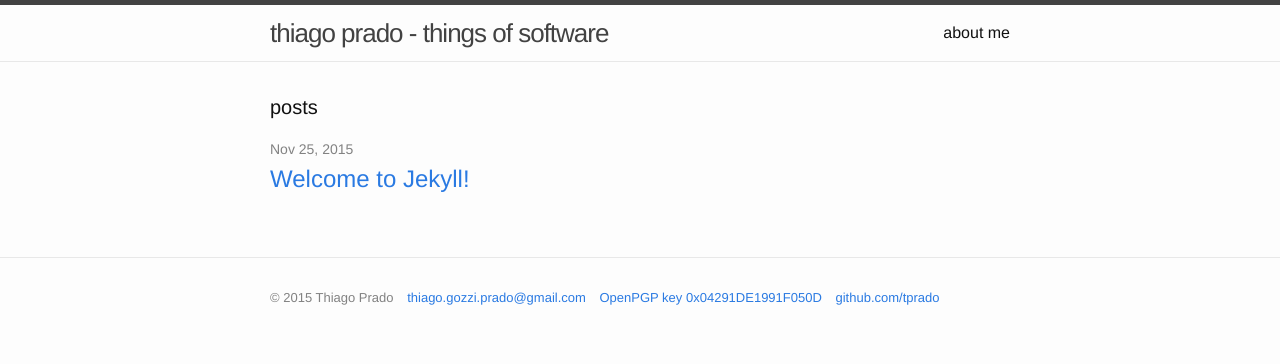
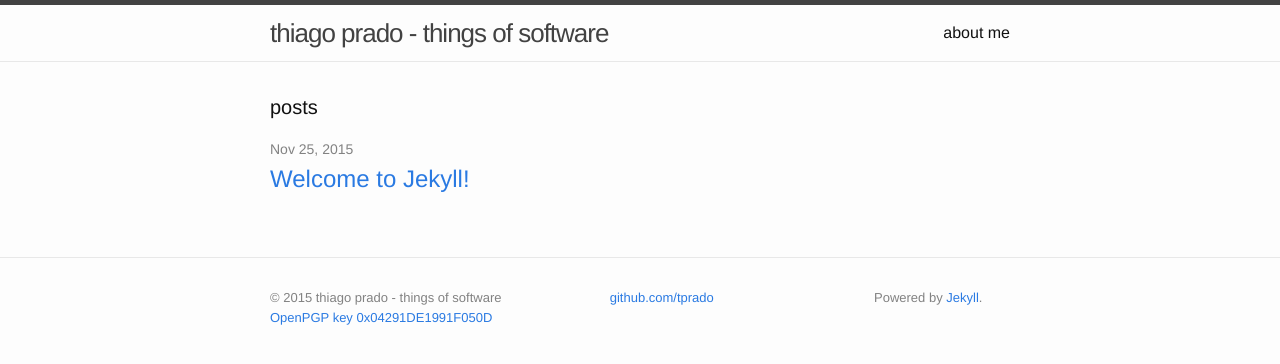
Before and after one commit to tprado/tprado.github.io, a Jekyll site: the page built from index.html, in a window 1280 px wide. Shown: the top 364 px of the page. Built offline with Jekyll 4.4.1, drawn with Linux system fonts in a browser that asks for light colours.

Commit message:
Fix footer (since it was not responsive)

```diff
--- a/_includes/footer.html
+++ b/_includes/footer.html
@@ -1,31 +1,32 @@
 <footer class="site-footer">
+  <div class="wrapper">
+    <div class="footer-col-wrapper">
 
-  <div class="wrapper">
-
-    <div class="footer-col-wrapper">
-      <div class="footer-col">
-        <ul class="contact-list single-row">
-          <li>&copy; 2015 Thiago Prado</li>
-
-          <li><a href="mailto:{{ site.email }}">{{ site.email }}</a></li>
-
+      <div class="footer-col footer-col-1">
+        <ul class="contact-list">
+          <li>&copy; 2015 {{ site.title }}</li>
           <li>
           <a href="https://sks-keyservers.net/pks/lookup?op=vindex&search={{ site.gpg_key_id }}&fingerprint=on" target="#">
             <span class="username">OpenPGP key {{ site.gpg_key_id }}</span>
           </a>
           </li>
+        </ul>
+      </div>
 
+      <div class="footer-col footer-col-2">
+        <ul class="social-media-list">
           <li>
           <a href="https://github.com/{{ site.github_username }}" target="_blank">
             <span class="username">github.com/{{ site.github_username }}</span>
           </a>
           </li>
-
         </ul>
       </div>
 
+      <div class="footer-col footer-col-3">
+        <p class="description">Powered by <a href="http://jekyllrb.com/" target="_blank">Jekyll</a>.</p>
+      </div>
+
     </div>
-
   </div>
-
 </footer>
--- a/_sass/_layout.scss
+++ b/_sass/_layout.scss
@@ -128,18 +128,18 @@ ul.single-row {
 }
 
 .footer-col-1 {
+  width: -webkit-calc(45% - (#{$spacing-unit} / 2));
+  width:         calc(45% - (#{$spacing-unit} / 2));
+}
+
+.footer-col-2 {
   width: -webkit-calc(35% - (#{$spacing-unit} / 2));
   width:         calc(35% - (#{$spacing-unit} / 2));
 }
 
-.footer-col-2 {
+.footer-col-3 {
   width: -webkit-calc(20% - (#{$spacing-unit} / 2));
   width:         calc(20% - (#{$spacing-unit} / 2));
-}
-
-.footer-col-3 {
-  width: -webkit-calc(45% - (#{$spacing-unit} / 2));
-  width:         calc(45% - (#{$spacing-unit} / 2));
 }
 
 @include media-query($on-laptop) {
```
